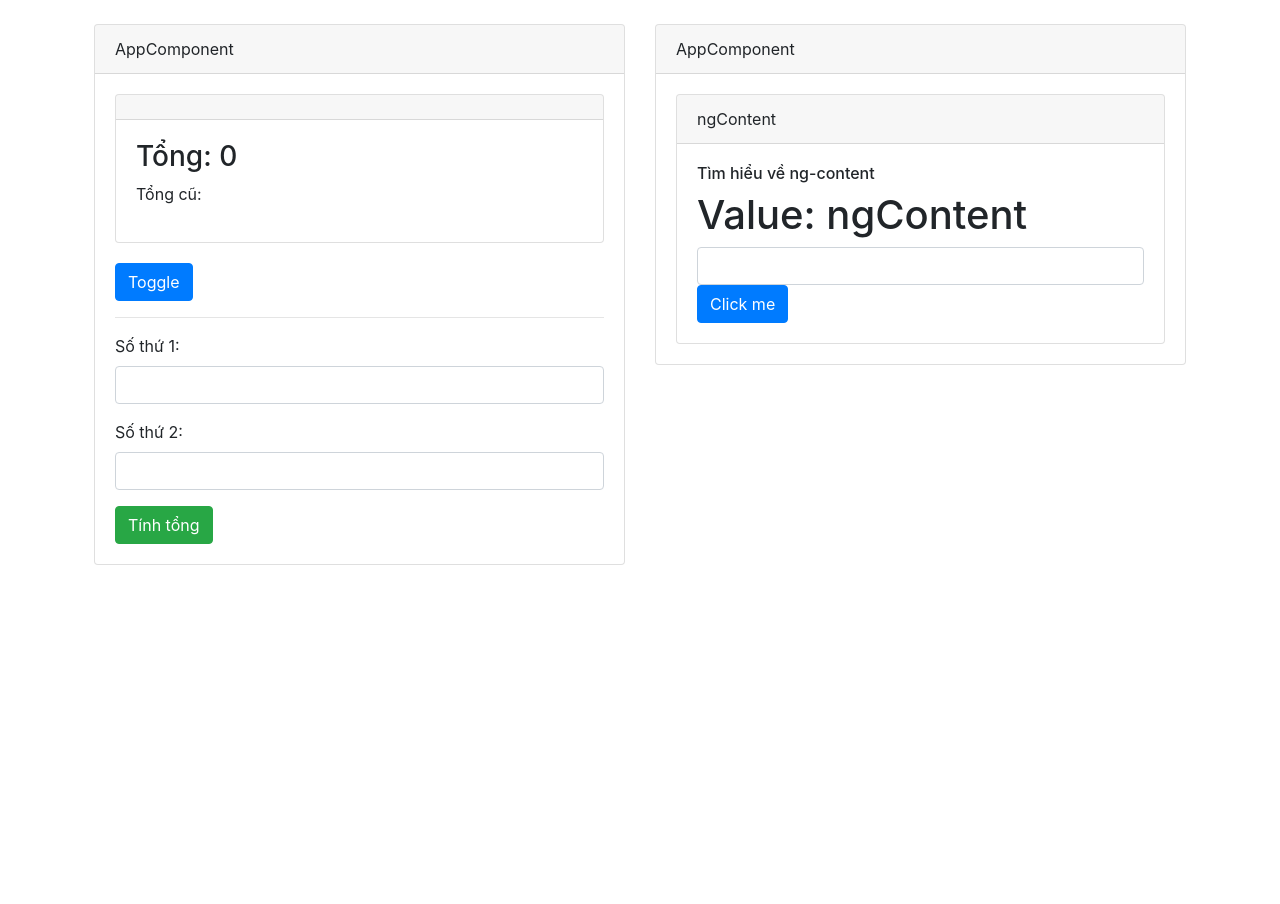
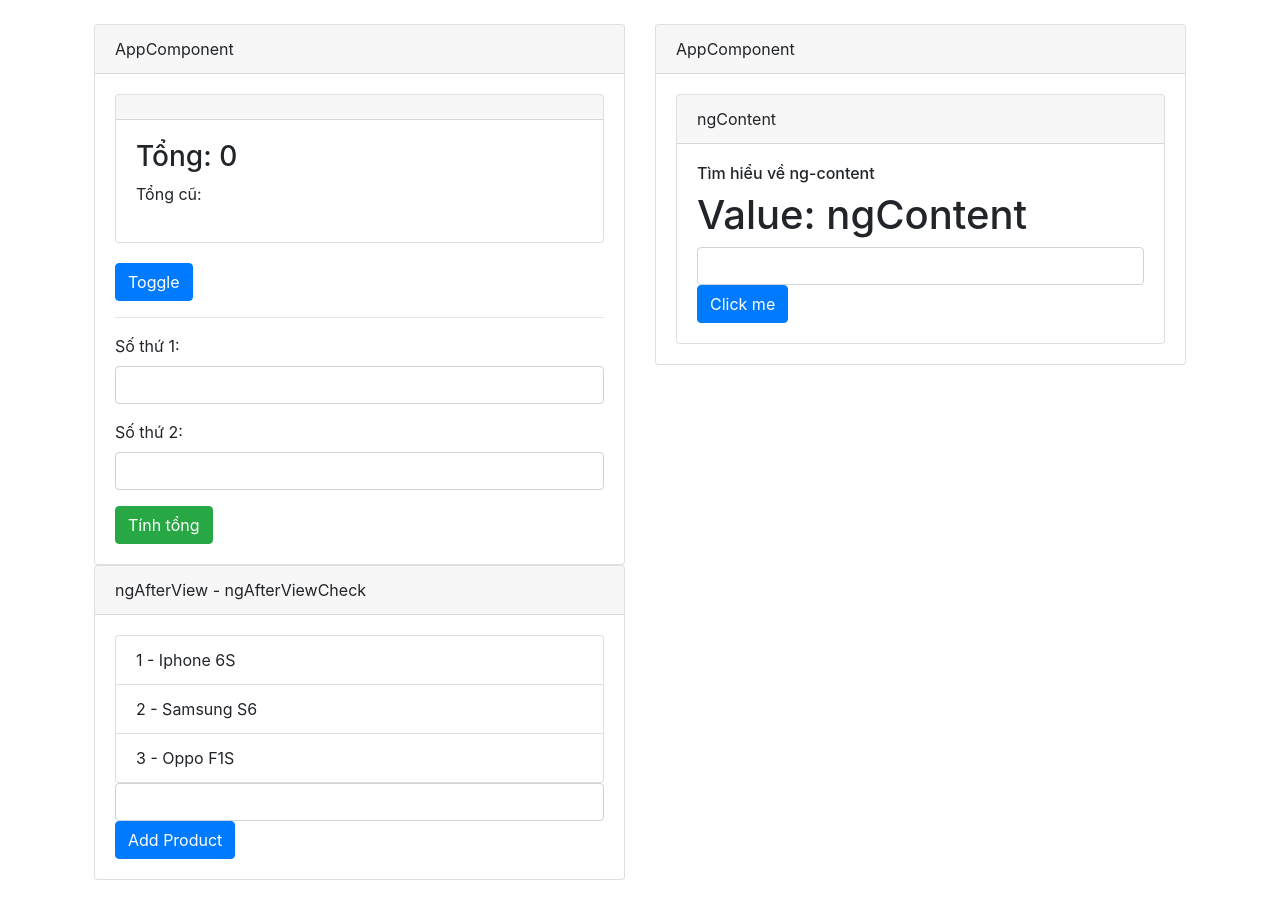
Before and after one commit to hacoi1day/angular2, an Angular app: page / in a window 1280 px wide. Before the commit the page ends 800 px from the top, so only its background shows below. Built offline with nearby package versions, Linux system fonts and the light colour scheme.

Commit message:
done lifecycle

```diff
--- a/src/app/app.component.html
+++ b/src/app/app.component.html
@@ -40,4 +40,20 @@
       </div>
     </div>
   </div>
+  <div class="row">
+    <div class="col-sm-6">
+      <div class="card">
+        <div class="card-header">ngAfterView - ngAfterViewCheck</div>
+        <div class="card-body">
+          <ul class="list-group" #ulProducts>
+            <li class="list-group-item" *ngFor="let item of products">
+              {{ item.id }} - {{ item.name }}
+            </li>
+          </ul>
+          <input type="text" class="form-control" #product>
+          <button class="btn btn-primary" (click)="addProduct(product.value)">Add Product</button>
+        </div>
+      </div>
+    </div>
+  </div>
 </div>
--- a/src/app/app.component.ts
+++ b/src/app/app.component.ts
@@ -1,11 +1,12 @@
-import { Component } from '@angular/core';
+import {Component, AfterViewInit, AfterViewChecked, ViewChild, ElementRef} from '@angular/core';
+import {Products} from "./models/products";
 
 @Component({
   selector: 'app-root',
   templateUrl: './app.component.html',
   styleUrls: ['./app.component.css']
 })
-export class AppComponent {
+export class AppComponent implements AfterViewInit, AfterViewChecked {
   public title = 'AppComponent';
   public isShowing: boolean = true;
 
@@ -14,6 +15,33 @@ export class AppComponent {
   public amount: number = 0;
 
   public content: string = 'ngContent';
+
+  @ViewChild('ulProducts') arrProducts: ElementRef;
+
+  public products: Products[] = [
+    {
+      id: 1,
+      name: 'Iphone 6S'
+    },
+    {
+      id: 2,
+      name: 'Samsung S6'
+    },
+    {
+      id: 3,
+      name: 'Oppo F1S'
+    }
+  ];
+
+  ngAfterViewInit(): void {
+    console.log('ngAfterViewInit', 'AppComponent');
+    console.log('init', this.arrProducts);
+  }
+
+  ngAfterViewChecked(): void {
+    console.log('ngAfterViewChecked', 'AppComponent');
+    console.log('checked', this.arrProducts);
+  }
 
   onToggle(): void {
     this.isShowing = !this.isShowing;
@@ -26,4 +54,13 @@ export class AppComponent {
   onClick(value): void {
     this.content = value;
   }
+
+  addProduct(value: string): void {
+    this.products.push({
+      id: this.products.length+1,
+      name: value
+    });
+  }
+
+
 }
--- a/src/app/components/other-lifecycle/other-lifecycle.component.ts
+++ b/src/app/components/other-lifecycle/other-lifecycle.component.ts
@@ -24,12 +24,12 @@ export class OtherLifecycleComponent implements OnInit, AfterContentInit, AfterC
   }
 
   ngAfterContentInit(): void {
-    console.log('ngAfterContentInit', 'OtherLifecycleComponent');
-    console.log(this.value);
+    // console.log('ngAfterContentInit', 'OtherLifecycleComponent');
+    // console.log(this.value);
   }
 
   ngAfterContentChecked(): void {
-    console.log('ngAfterContentChecked', 'OtherLifecycleComponent');
+    // console.log('ngAfterContentChecked', 'OtherLifecycleComponent');
   }
 
 }
--- /dev/null
+++ b/src/app/models/products.ts
@@ -0,0 +1,4 @@
+export class Products {
+  id: number;
+  name: string;
+}
```
